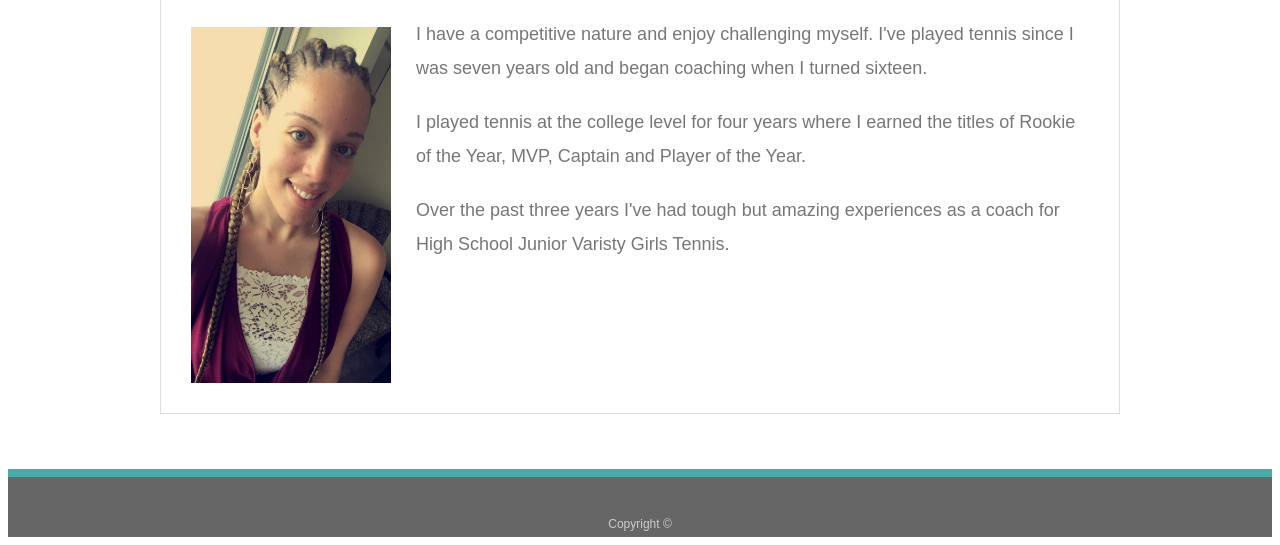
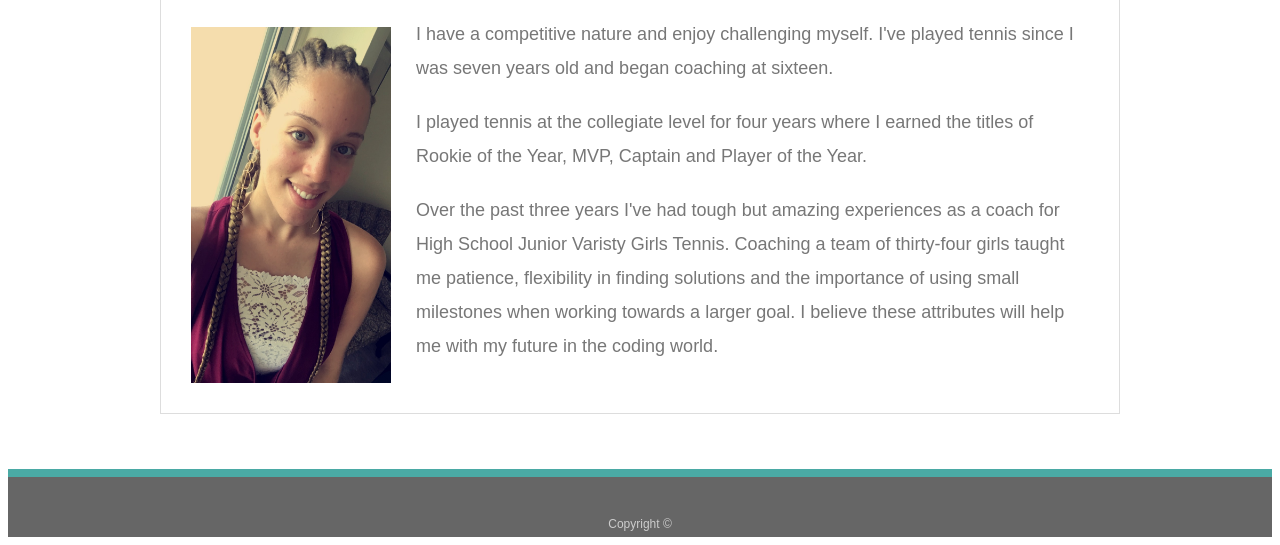
Before and after one commit to hhegarty/Basic-Portfolio, a plain HTML site: page index.html in a window 1280 px wide. Shown: the part 269-814 px from the top of the page. Drawn offline with Linux system fonts and the light colour scheme.

Commit message:
updating profile

```diff
--- a/index.html
+++ b/index.html
@@ -26,11 +26,11 @@
 
       <img src="assets/images/Smiles.jpg" class="auth-image" alt="Your Name">
 
-      <p>I have a competitive nature and enjoy challenging myself. I've played tennis since I was seven years old and began coaching when I turned sixteen.</p>
+      <p>I have a competitive nature and enjoy challenging myself. I've played tennis since I was seven years old and began coaching at sixteen.</p>
 
-      <p>I played tennis at the college level for four years where I earned the titles of Rookie of the Year, MVP, Captain and Player of the Year.</p>
+      <p>I played tennis at the collegiate level for four years where I earned the titles of Rookie of the Year, MVP, Captain and Player of the Year.</p>
 
-      <p>Over the past three years I've had tough but amazing experiences as a coach for High School Junior Varisty Girls Tennis. </p>
+      <p>Over the past three years I've had tough but amazing experiences as a coach for High School Junior Varisty Girls Tennis. Coaching a team of thirty-four girls taught me patience, flexibility in finding solutions and the importance of using small milestones when working towards a larger goal. I believe these attributes will help me with my future in the coding world.</p>
 
     </section>
 
```
